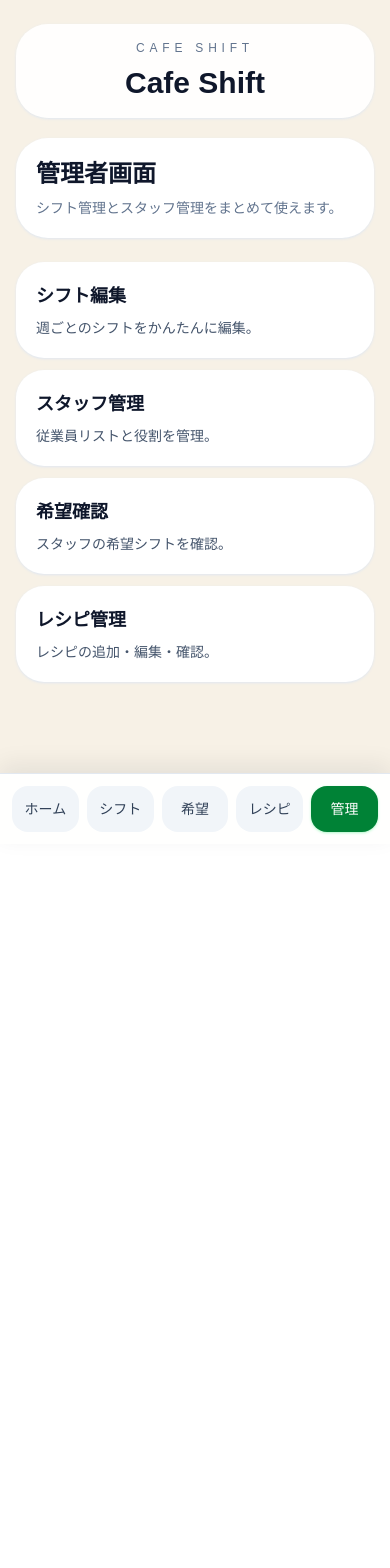
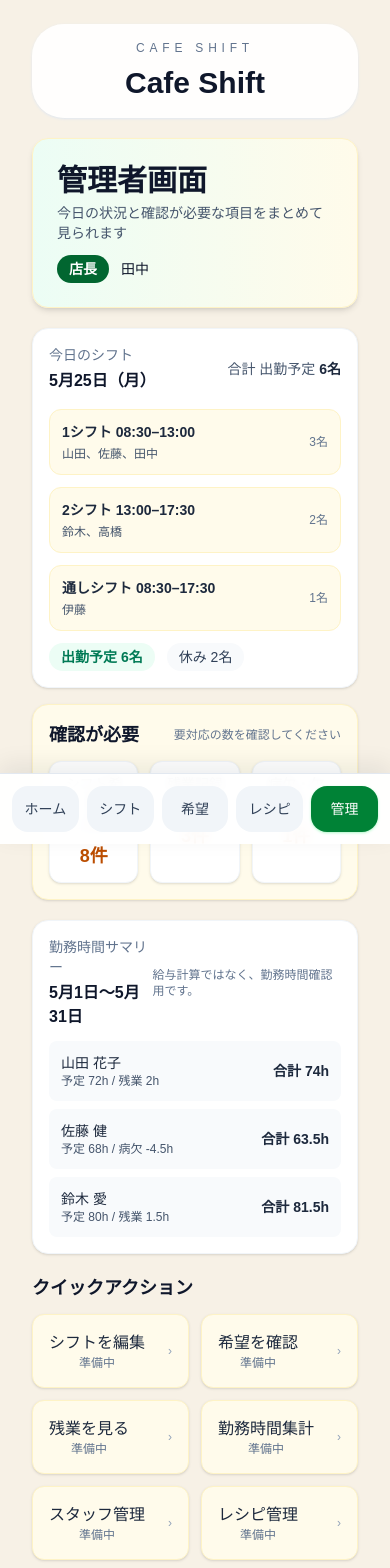
Before and after one commit to tantik/cafe-shift, a Next.js app: page /manager in a window 390 px wide. Shown: the top 1568 px of the page. Before the commit the page ends 844 px from the top, so only its background shows below. Built offline with nearby package versions, Linux system fonts and the light colour scheme.

Commit message:
Add responsive manager dashboard mock

```diff
--- a/src/app/manager/page.tsx
+++ b/src/app/manager/page.tsx
@@ -1,32 +1,142 @@
 import AppShell from "@/components/app-shell";
+import Link from "next/link";
 
 export default function ManagerPage() {
+  // Mock data (deterministic, no external calls)
+  const todayLabel = "5月25日（月）";
+  const shiftGroups = [
+    { title: "1シフト 08:30–13:00", names: ["山田", "佐藤", "田中"] },
+    { title: "2シフト 13:00–17:30", names: ["鈴木", "高橋"] },
+    { title: "通しシフト 08:30–17:30", names: ["伊藤"] },
+  ];
+  const summary = { present: 6, off: 2 };
+  const attention = [
+    { title: "シフト希望", subtitle: "未確認", count: 8 },
+    { title: "残業記録", subtitle: "今週", count: 3 },
+    { title: "病欠・欠勤", subtitle: "", count: 1 },
+  ];
+  const timeSummaryPeriod = "5月1日〜5月31日";
+  const timeRows = [
+    { name: "山田 花子", planned: "72h", overtime: "2h", total: "74h" },
+    { name: "佐藤 健", planned: "68h", sick: "-4.5h", total: "63.5h" },
+    { name: "鈴木 愛", planned: "80h", overtime: "1.5h", total: "81.5h" },
+  ];
+
+  const quickActions = [
+    { title: "シフトを編集" },
+    { title: "希望を確認" },
+    { title: "残業を見る" },
+    { title: "勤務時間集計" },
+    { title: "スタッフ管理" },
+    { title: "レシピ管理" },
+  ];
+
   return (
-    <AppShell>
-      <div className="space-y-6 pb-4">
-        <section className="rounded-[2rem] bg-white p-5 shadow-sm shadow-slate-200">
-          <h2 className="text-2xl font-semibold">管理者画面</h2>
-          <p className="mt-2 text-sm text-slate-500">シフト管理とスタッフ管理をまとめて使えます。</p>
+    <AppShell variant="wide">
+      <div className="space-y-5 pb-8">
+        {/* Header */}
+        <header className="rounded-2xl bg-gradient-to-r from-emerald-50 to-amber-50 p-6 shadow-md border border-amber-100">
+          <div className="flex flex-col md:flex-row md:items-center md:justify-between gap-3">
+            <div>
+              <h1 className="text-3xl font-bold text-slate-900">管理者画面</h1>
+              <p className="mt-1 text-sm text-slate-600">今日の状況と確認が必要な項目をまとめて見られます</p>
+            </div>
+            <div className="flex items-center gap-3">
+              <div className="rounded-full bg-green-800 text-white px-3 py-1 text-sm font-semibold">店長</div>
+              <div className="text-sm font-medium">田中</div>
+            </div>
+          </div>
+        </header>
+
+        {/* Top two columns: Today overview + Attention (stack on mobile, side-by-side on md) */}
+        <div className="grid gap-4 md:grid-cols-2">
+          {/* Today overview */}
+          <section className="rounded-2xl bg-white p-4 shadow-sm border border-slate-100">
+          <div className="flex items-center justify-between">
+            <div>
+              <div className="text-sm text-slate-500">今日のシフト</div>
+              <div className="mt-1 font-semibold text-slate-900">{todayLabel}</div>
+            </div>
+            <div className="text-sm text-slate-600">合計 出勤予定 <span className="font-semibold text-slate-800">{summary.present}名</span></div>
+          </div>
+
+          <div className="mt-4 space-y-3">
+            {shiftGroups.map((g) => (
+              <div key={g.title} className="flex items-center justify-between rounded-xl bg-amber-50 p-3 border border-amber-100">
+                <div>
+                  <div className="text-sm font-semibold text-slate-800">{g.title}</div>
+                  <div className="text-xs text-slate-600 mt-1">{g.names.join('、')}</div>
+                </div>
+                <div className="text-xs text-slate-500">{g.names.length}名</div>
+              </div>
+            ))}
+
+            <div className="mt-2 flex gap-3">
+              <div className="rounded-full bg-emerald-50 px-3 py-1 text-sm font-semibold text-emerald-700">出勤予定 {summary.present}名</div>
+              <div className="rounded-full bg-slate-50 px-3 py-1 text-sm font-medium text-slate-700">休み {summary.off}名</div>
+            </div>
+          </div>
+          </section>
+          {/* Attention card */}
+          <section className="rounded-2xl bg-amber-50 p-4 shadow-sm border border-amber-100">
+            <div className="flex items-center justify-between">
+              <div className="text-lg font-semibold text-slate-900">確認が必要</div>
+              <div className="text-xs text-slate-500">要対応の数を確認してください</div>
+            </div>
+            <div className="mt-3 grid grid-cols-3 gap-3">
+              {attention.map((a) => (
+                <div key={a.title} className="rounded-xl bg-white p-3 shadow-sm border border-slate-100 text-center">
+                  <div className="text-sm font-medium text-slate-800">{a.title}</div>
+                  <div className="text-xs text-slate-500 mt-1">{a.subtitle}</div>
+                  <div className="mt-2 text-lg font-semibold text-amber-700">{a.count}件</div>
+                </div>
+              ))}
+            </div>
+          </section>
+        </div>
+
+        {/* Time summary preview (full width) */}
+        <section className="rounded-2xl bg-white p-4 shadow-sm border border-slate-100">
+          <div className="flex items-center justify-between">
+            <div>
+              <div className="text-sm text-slate-500">勤務時間サマリー</div>
+              <div className="mt-1 font-semibold text-slate-900">{timeSummaryPeriod}</div>
+            </div>
+            <div className="text-xs text-slate-500">給与計算ではなく、勤務時間確認用です。</div>
+          </div>
+
+          <div className="mt-3 space-y-2">
+            {timeRows.map((r) => (
+              <div key={r.name} className="flex items-center justify-between rounded-lg bg-slate-50 p-3">
+                <div>
+                  <div className="text-sm font-medium text-slate-800">{r.name}</div>
+                  <div className="text-xs text-slate-600">
+                    予定 {r.planned} {r.overtime ? `/ 残業 ${r.overtime}` : r.sick ? `/ 病欠 ${r.sick}` : ''}
+                  </div>
+                </div>
+                <div className="text-sm font-semibold text-slate-800">合計 {r.total}</div>
+              </div>
+            ))}
+          </div>
         </section>
 
-        <section className="grid gap-3">
-          <div className="rounded-[1.75rem] bg-white p-5 shadow-sm shadow-slate-200">
-            <h3 className="text-lg font-semibold">シフト編集</h3>
-            <p className="mt-2 text-sm text-slate-600">週ごとのシフトをかんたんに編集。</p>
-          </div>
-          <div className="rounded-[1.75rem] bg-white p-5 shadow-sm shadow-slate-200">
-            <h3 className="text-lg font-semibold">スタッフ管理</h3>
-            <p className="mt-2 text-sm text-slate-600">従業員リストと役割を管理。</p>
-          </div>
-          <div className="rounded-[1.75rem] bg-white p-5 shadow-sm shadow-slate-200">
-            <h3 className="text-lg font-semibold">希望確認</h3>
-            <p className="mt-2 text-sm text-slate-600">スタッフの希望シフトを確認。</p>
-          </div>
-          <div className="rounded-[1.75rem] bg-white p-5 shadow-sm shadow-slate-200">
-            <h3 className="text-lg font-semibold">レシピ管理</h3>
-            <p className="mt-2 text-sm text-slate-600">レシピの追加・編集・確認。</p>
+        {/* Quick actions */}
+        <section>
+          <h3 className="text-lg font-semibold text-slate-900">クイックアクション</h3>
+          <div className="mt-3 grid grid-cols-2 md:grid-cols-3 gap-3">
+            {quickActions.map((q) => (
+              <button key={q.title} className="relative flex items-center justify-between gap-3 rounded-xl bg-amber-50 p-4 shadow-sm border border-amber-100">
+                <div>
+                  <div className="font-medium text-slate-800">{q.title}</div>
+                  <div className="text-xs text-slate-500">準備中</div>
+                </div>
+                <div className="text-xs text-slate-400">›</div>
+              </button>
+            ))}
           </div>
         </section>
+
+        <p className="text-xs text-slate-500">この画面はデモです。実際のデータは後でSupabaseに接続します。</p>
       </div>
     </AppShell>
   );
--- a/src/components/app-shell.tsx
+++ b/src/components/app-shell.tsx
@@ -1,10 +1,18 @@
 import type { ReactNode } from "react";
 import MobileNav from "@/components/mobile-nav";
 
-export default function AppShell({ children }: { children: ReactNode }) {
+export default function AppShell({
+  children,
+  variant = "mobile",
+}: {
+  children: ReactNode;
+  variant?: "mobile" | "wide";
+}) {
+  const widthClass = variant === "wide" ? "max-w-6xl px-8" : "max-w-[430px] px-4";
+
   return (
     <div className="min-h-screen bg-[#f7f1e6] text-slate-900">
-      <div className="mx-auto flex min-h-screen max-w-[430px] flex-col px-4 pb-24 pt-6">
+      <div className={`mx-auto flex min-h-screen flex-col pb-24 pt-6 ${widthClass}`}>
         <header className="mb-5 rounded-[2rem] bg-white/90 px-5 py-4 text-center shadow-sm shadow-slate-200 backdrop-blur-sm">
           <p className="text-xs uppercase tracking-[0.4em] text-slate-500">Cafe Shift</p>
           <h1 className="mt-2 text-3xl font-semibold leading-tight">Cafe Shift</h1>
```
